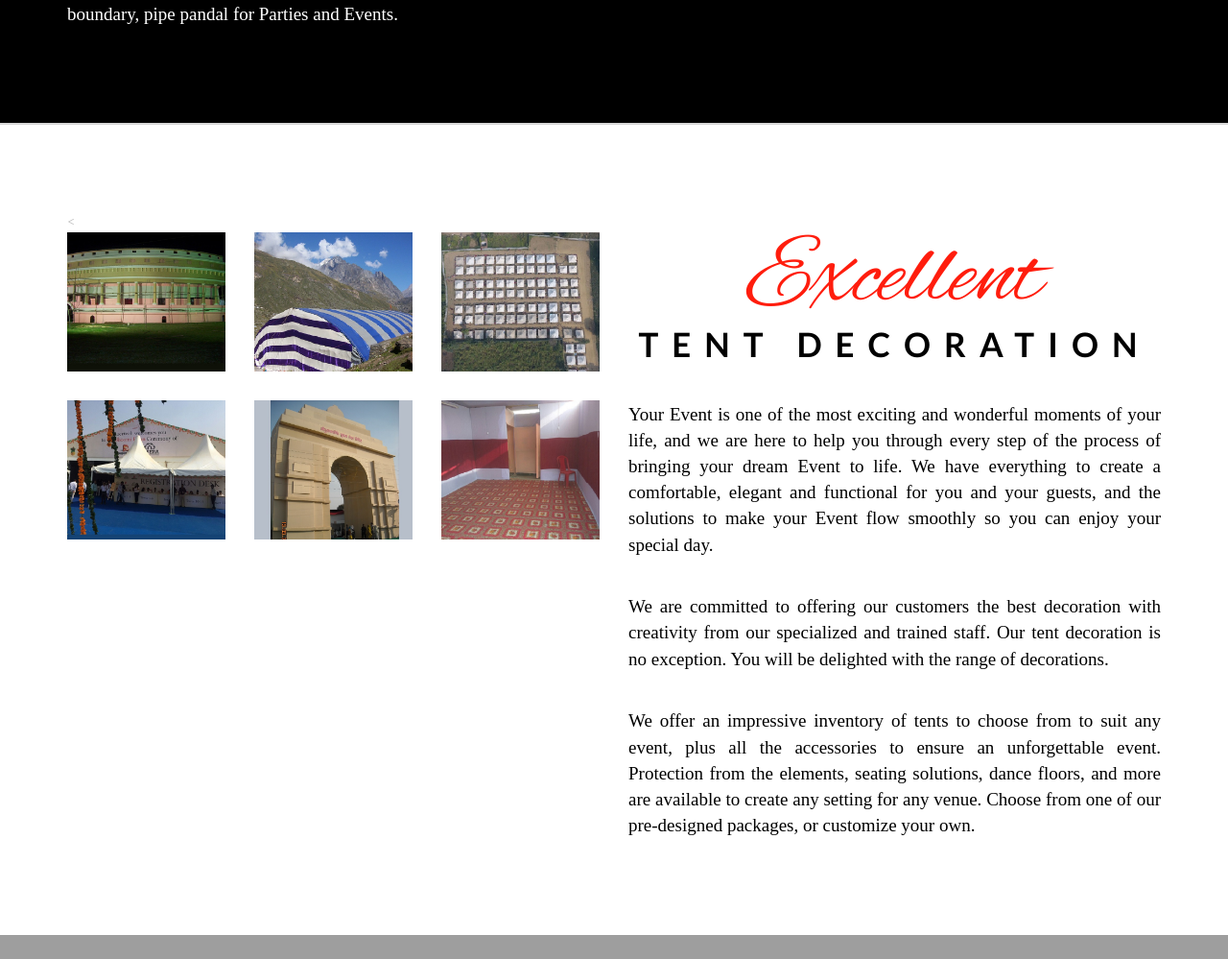
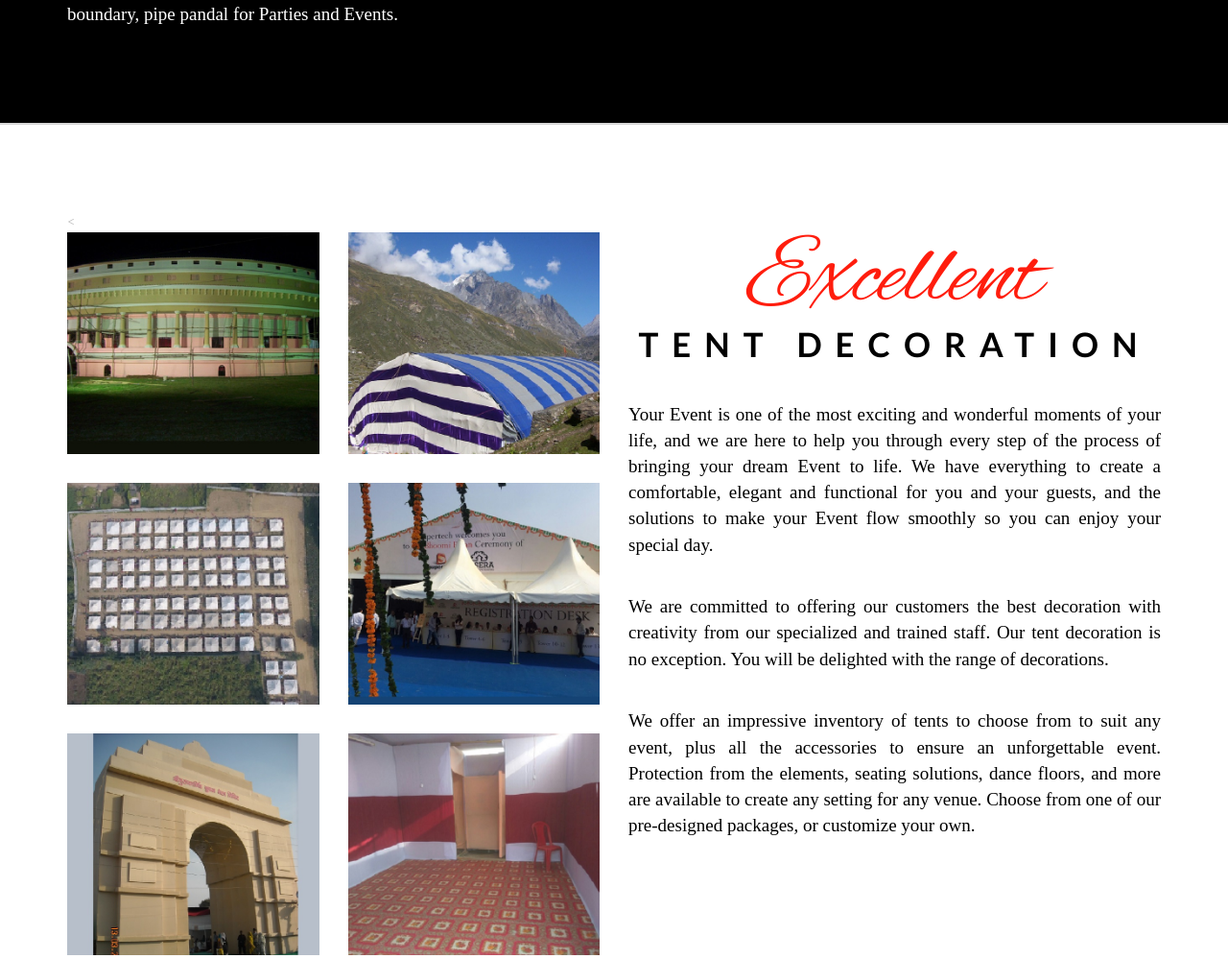
Before and after one commit to aman60pant/vrindavantent, a PHP site: page / in a window 1280 px wide. Shown: the part 1231-2230 px from the top of the page at 96% size. Run offline with PHP 8.4, Linux system fonts and the light colour scheme; some libraries are stand-ins or nearby versions; grey boxes are pictures that could not be loaded.

Commit message:
Vrindavan tent house

```diff
--- a/index.php
+++ b/index.php
@@ -210,22 +210,22 @@
                     <div class="about-row section">
                         <div class="col-md-6 about-photo">
                             <<div class="about-photo row">
-                                <div class="col-xs-6 col-sm-4 col-md-4 wow fadeInUp" data-wow-delay=".2s">
+                                <div class="col-xs-6 col-sm-4 col-md-6 wow fadeInUp" data-wow-delay=".2s">
                                     <img class="img-responsive" src="img/2.jpg" alt="Vrindaban Tent Company" title="Vrindaban Tent Company">
                                 </div>
-                                <div class="col-xs-6 col-sm-4 col-md-4 wow fadeInUp" data-wow-delay=".4s">
+                                <div class="col-xs-6 col-sm-4 col-md-6 wow fadeInUp" data-wow-delay=".4s">
                                     <img class="img-responsive" src="img/6.jpg" alt="Vrindaban Tent Company" title="Vrindaban Tent Company">
                                 </div>
-                                <div class="col-xs-6 col-sm-4 col-md-4 wow fadeInUp" data-wow-delay=".6s">
+                                <div class="col-xs-6 col-sm-4 col-md-6 wow fadeInUp" data-wow-delay=".6s">
                                     <img class="img-responsive" src="img/8.jpg" alt="Vrindaban Tent Company" title="Vrindaban Tent Company">
                                 </div>
-                                <div class="col-xs-6 col-sm-4 col-md-4 wow fadeInUp" data-wow-delay=".8s">
+                                <div class="col-xs-6 col-sm-4 col-md-6 wow fadeInUp" data-wow-delay=".8s">
                                     <img class="img-responsive" src="img/12.jpg" alt="Vrindaban Tent Company" title="Vrindaban Tent Company">
                                 </div>
-                                <div class="col-xs-6 col-sm-4 col-md-4 wow fadeInUp" data-wow-delay="1s">
+                                <div class="col-xs-6 col-sm-4 col-md-6 wow fadeInUp" data-wow-delay="1s">
                                     <img class="img-responsive" src="img/15.jpg" alt="Vrindaban Tent Company" title="Vrindaban Tent Company">
                                 </div>
-                                <div class="col-xs-6 col-sm-4 col-md-4 wow fadeInUp" data-wow-delay="1.2s">
+                                <div class="col-xs-6 col-sm-4 col-md-6 wow fadeInUp" data-wow-delay="1.2s">
                                     <img class="img-responsive" src="img/16.jpg" alt="Vrindaban Tent Company" title="Vrindaban Tent Company">
                                 </div>
                         </div>
@@ -491,13 +491,13 @@
                         <h3>Enquiry Form</h3>
                         <div class="contact-form">
                             <form action="send_mail.php" method="post" enctype="multipart/form-data" onsubmit="return checkform(this);">
-                                <div class="form-group"> <input type="text" class="form-control" name="name" style="font-size: 18px;" placeholder="Name" required> </div>
-                                <div class="form-group"> <input type="email" class="form-control" name="email" style="font-size: 18px;" placeholder="Email" required> </div>
-                                <div class="form-group"> <input type="number" class="form-control" name="mobile" style="font-size: 18px;" placeholder="Mobile Number" required> </div>
-                                <div class="form-group"> <textarea type="text" class="form-control" name="message" style="font-size: 18px;" style="font-size: 18px;" placeholder="Message"></textarea> </div>
+                                <div class="form-group"> <input type="text" class="form-control" name="name" style="font-size: 18px; color:white; font-weight:bold;" placeholder="Name" required> </div>
+                                <div class="form-group"> <input type="email" class="form-control" name="email" style="font-size: 18px; color:white; font-weight:bold;" placeholder="Email" required> </div>
+                                <div class="form-group"> <input type="number" class="form-control" name="mobile" style="font-size: 18px; color:white; font-weight:bold;" placeholder="Mobile Number" required> </div>
+                                <div class="form-group"> <textarea type="text" class="form-control" name="message" style="font-size: 18px; color:white; font-weight:bold;" style="font-size: 18px;" placeholder="Message"></textarea> </div>
                                 <div class="form-group">
-                                    <span style="color:#000;font-weight: 600;">Captcha Code :</span>
-                                    <span id="txtCaptchaDiv" style="background-color:#000;color:#FFF;padding:5px"></span>
+                                    <span style="color:white;font-weight: 600;">Captcha Code :</span>
+                                    <span id="txtCaptchaDiv" style="color:white;padding:5px"></span>
                                     <input type="hidden" id="txtCaptcha" /><br>
                                     <input type="text" name="txtInput" id="txtInput" class="form-control" style="border: 1px solid #d7d7d7;" placeholder="Code" size="15" autocomplete="off" required />
                                 </div>
```
